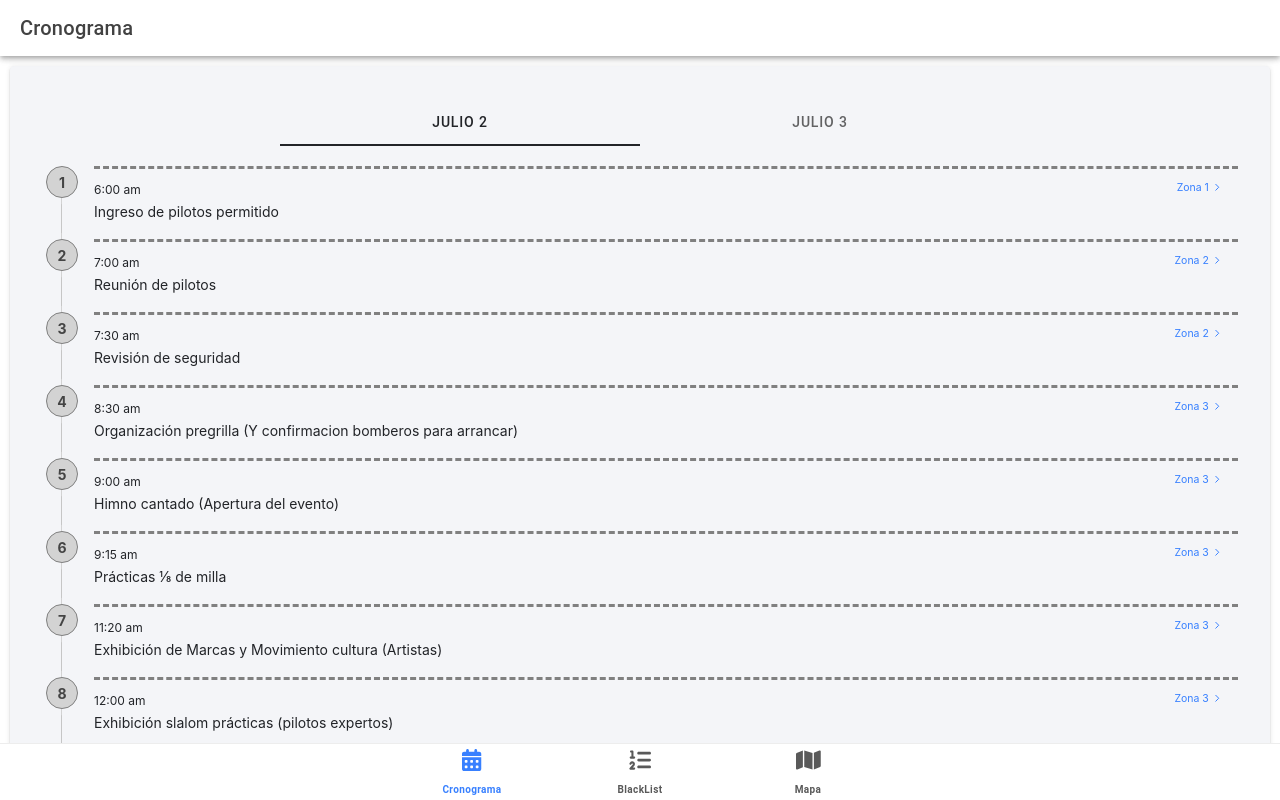
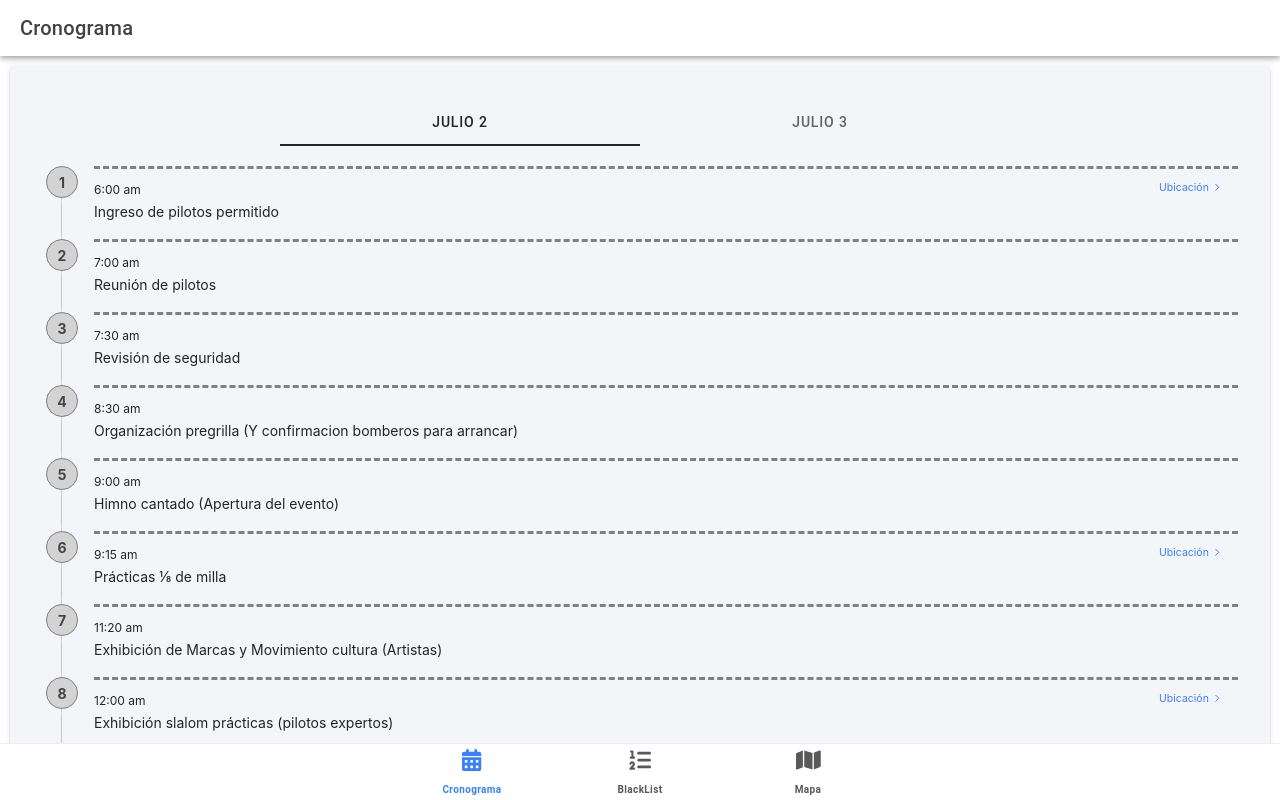
Before and after one commit to dev-bloom/car-fest, a React (Vite) app: page /schedule in a window 1280 px wide. Built offline with nearby package versions, Linux system fonts and the light colour scheme.

Commit message:
link schedule with map

```diff
--- a/index.html
+++ b/index.html
@@ -2,7 +2,7 @@
 <html lang="en">
   <head>
     <meta charset="utf-8" />
-    <title>Ionic App</title>
+    <title>Car Fest</title>
 
     <base href="/" />
 
--- a/package.json
+++ b/package.json
@@ -12,7 +12,7 @@
     "test.unit": "vitest",
     "lint": "eslint",
     "predeploy": "npm run build",
-    "deploy": "gh-pages -d build"
+    "deploy": "gh-pages -d dist"
   },
   "dependencies": {
     "@capacitor/app": "5.0.3",
@@ -34,6 +34,7 @@
     "ionicons": "^7.0.0",
     "less": "^4.1.3",
     "less-loader": "^11.1.3",
+    "query-string": "^8.1.0",
     "react": "^18.2.0",
     "react-app-rewired": "^2.2.1",
     "react-dom": "^18.2.0",
--- a/src/App.tsx
+++ b/src/App.tsx
@@ -72,7 +72,7 @@ const App: React.FC = () => (
             <Home />
           </Route>
           <Route exact path="/">
-            <Redirect to="/home" />
+            <Redirect to="/map" />
           </Route>
         </IonRouterOutlet>
         <IonTabBar slot="bottom">
--- a/src/components/CarDetails/MainCard/segments/SocialSegment/index.tsx
+++ b/src/components/CarDetails/MainCard/segments/SocialSegment/index.tsx
@@ -0,0 +1,3 @@
+const SocialSegment = () => {
+  return <div>Social</div>;
+};
--- a/src/components/CarDetails/MainCard/segments/TechnicalDetailsSegment/index.tsx
+++ b/src/components/CarDetails/MainCard/segments/TechnicalDetailsSegment/index.tsx
@@ -0,0 +1,3 @@
+export const TechnicalDetailsSegment: React.FC<{}> = ({}) => {
+  return <div>TechnicalDetailsSegment</div>;
+};
--- a/src/pages/Map/index.tsx
+++ b/src/pages/Map/index.tsx
@@ -10,7 +10,9 @@ import {
   IonList,
   IonPage,
 } from "@ionic/react";
-import { useState } from "react";
+import { useLayoutEffect, useState } from "react";
+import { RouteComponentProps, useLocation } from "react-router";
+import queryString from "query-string";
 
 const LocationName = ({
   shortName,
@@ -244,10 +246,15 @@ const locationGroups = [
   },
 ];
 
-export const MapPage = () => {
-  const [highlightedPart, setHighlightedPart] = useState<string | null>(
-    "entrance"
-  );
+interface MapPageProps
+  extends RouteComponentProps<{
+    location?: string;
+  }> {}
+
+export const MapPage: React.FC<MapPageProps> = ({ match }) => {
+  const [highlightedPart, setHighlightedPart] = useState<string | null>(null);
+  const location = useLocation();
+  console.debug();
 
   const highlightPart = (part: string) => {
     if (highlightedPart === part) {
@@ -256,6 +263,23 @@ export const MapPage = () => {
     }
     setHighlightedPart(part);
   };
+
+  useLayoutEffect(() => {
+    const { location: routerLocation } = queryString.parse(location.search);
+
+    if (routerLocation) {
+      setTimeout(() => {
+        setHighlightedPart(routerLocation as string);
+      }, 1500);
+    } else {
+      setTimeout(() => {
+        setHighlightedPart("entrance");
+      }, 1500);
+      setTimeout(() => {
+        setHighlightedPart(null);
+      }, 3500);
+    }
+  }, [location]);
 
   return (
     <IonPage>
@@ -315,7 +339,7 @@ export const MapPage = () => {
           />
           <g
             style={{
-              "--custom-color": locationGroups[2].color,
+              ["--custom-color" as string]: locationGroups[2].color,
             }}
           >
             {highlightedPart === "birria" && (
@@ -330,7 +354,7 @@ export const MapPage = () => {
           </g>
           <g
             style={{
-              "--custom-color": locationGroups[0].color,
+              ["--custom-color" as string]: locationGroups[0].color,
             }}
           >
             {highlightedPart === "entrance" && (
@@ -344,7 +368,7 @@ export const MapPage = () => {
           </g>
           <g
             style={{
-              "--custom-color": locationGroups[1].color,
+              ["--custom-color" as string]: locationGroups[1].color,
             }}
           >
             {highlightedPart === "eight" && (
@@ -406,11 +430,13 @@ export const MapPage = () => {
           </g>
           {locationGroups.map((group) => (
             <g
-              style={{ "--custom-color": group.color }}
+              key={group.name}
+              style={{ ["--custom-color" as string]: group.color }}
               className={cn(styles.mapIcon)}
             >
               {group.locations.map((location) => (
                 <LocationPin
+                  key={location.key}
                   onHighlightPart={highlightPart}
                   location={location}
                   className={cn({
@@ -435,6 +461,7 @@ export const MapPage = () => {
               </IonItemDivider>
               {group.locations.map((location) => (
                 <IonItem
+                  key={location.key}
                   className={cn(styles.item, {
                     [styles.highlightActiveItem]:
                       highlightedPart === location.key,
--- a/src/pages/Schedule/index.tsx
+++ b/src/pages/Schedule/index.tsx
@@ -6,7 +6,6 @@ import {
   IonHeader,
   IonIcon,
   IonLabel,
-  IonNavLink,
   IonNote,
   IonPage,
   IonRouterLink,
@@ -24,69 +23,62 @@ import styles from "./style.module.scss";
 type ScheduleItem = {
   time: string;
   title: string;
-  place: string;
+  place?: string;
 };
 
 const firstDaySchedule: ScheduleItem[] = [
   {
     time: "6:00 am",
     title: "Ingreso de pilotos permitido",
-    place: "Zona 1",
+    place: "entrance",
   },
   {
     time: "7:00 am",
     title: "Reunión de pilotos",
-    place: "Zona 2",
   },
   {
     time: "7:30 am",
     title: "Revisión de seguridad",
-    place: "Zona 2",
   },
   {
     time: "8:30 am",
     title: "Organización pregrilla (Y confirmacion bomberos para arrancar)",
-    place: "Zona 3",
   },
   {
     time: "9:00 am",
     title: "Himno cantado (Apertura del evento)",
-    place: "Zona 3",
   },
   {
     time: "9:15 am",
     title: "Prácticas ⅛ de milla",
-    place: "Zona 3",
+    place: "eight",
   },
   {
     time: "11:20 am",
     title: "Exhibición de Marcas y Movimiento cultura (Artistas)",
-    place: "Zona 3",
   },
   {
     time: "12:00 am",
     title: "Exhibición slalom prácticas (pilotos expertos)",
-    place: "Zona 3",
+    place: "slalom",
   },
   {
     time: "1:00 pm",
     title: "Exhibición  (pilotos expertos)",
-    place: "Zona 3",
+    place: "slalom",
   },
   {
     time: "1:30 pm",
     title: "Clasificatorias 1/8 Milla",
-    place: "Zona 3",
+    place: "eight",
   },
   {
     time: "4:00 pm",
     title: "Movimiento marcas",
-    place: "Zona 3",
   },
   {
     time: "4:20 pm",
     title: "Movimiento cultural (artistas)",
-    place: "Zona 3",
   },
 ];
 
@@ -94,67 +86,64 @@ const secondDaySchedule: ScheduleItem[] = [
   {
     time: "6:00 am",
     title: "Ingreso de pilotos permitido y organización pregrilla",
-    place: "Zona 1",
+    place: "entrance",
   },
   {
     time: "7:00 am",
     title: "Reclasificación de pilotos",
-    place: "Zona 2",
+    place: "eight",
   },
   {
     time: "8:00 am",
     title: "Semifinales",
-    place: "Zona 2",
+    place: "eight",
   },
   {
     time: "10:30 am",
     title: "Carro mas bajo",
-    place: "Zona 2",
+    place: "eight",
   },
   {
     time: "11:00 am",
     title: "Exhibición (pilotos expertos)",
-    place: "Zona 2",
+    place: "slalom",
   },
   {
     time: "11:30 am",
     title: "Movimiento cultural (artistas)",
-    place: "Zona 2",
   },
   {
     time: "12:00 pm",
     title: "Movimiento de marcas y cultural",
-    place: "Zona 2",
   },
   {
     time: "1:10 pm",
     title: "Slalom tiempo final",
-    place: "Zona 2",
+    place: "slalom",
   },
   {
     time: "1:30 pm",
     title: "Finales",
-    place: "Zona 2",
+    place: "eight",
   },
   {
     time: "2:30 pm",
     title: "Pops and bangs",
-    place: "Zona 2",
+    place: "pops",
   },
   {
     time: "4:00 pm",
     title: "Premiacion y cierre (DJ)",
-    place: "Zona 2",
   },
 ];
 
 const mapScheduleTime = ({ time, title, place }: ScheduleItem) => ({
-  subTitle: (
+  subTitle: place && (
     <IonText color="dark">
       <sub>
-        <IonRouterLink href="/map">
+        <IonRouterLink href={`/map?location=${place}`}>
           <div className={styles.scheduleItemPlace}>
-            {place}
+            Ubicación
             <IonIcon icon={chevronForward} />
           </div>
         </IonRouterLink>
```
Also changed, not shown: 33 other files (tests, documents, lock files or other folders).
